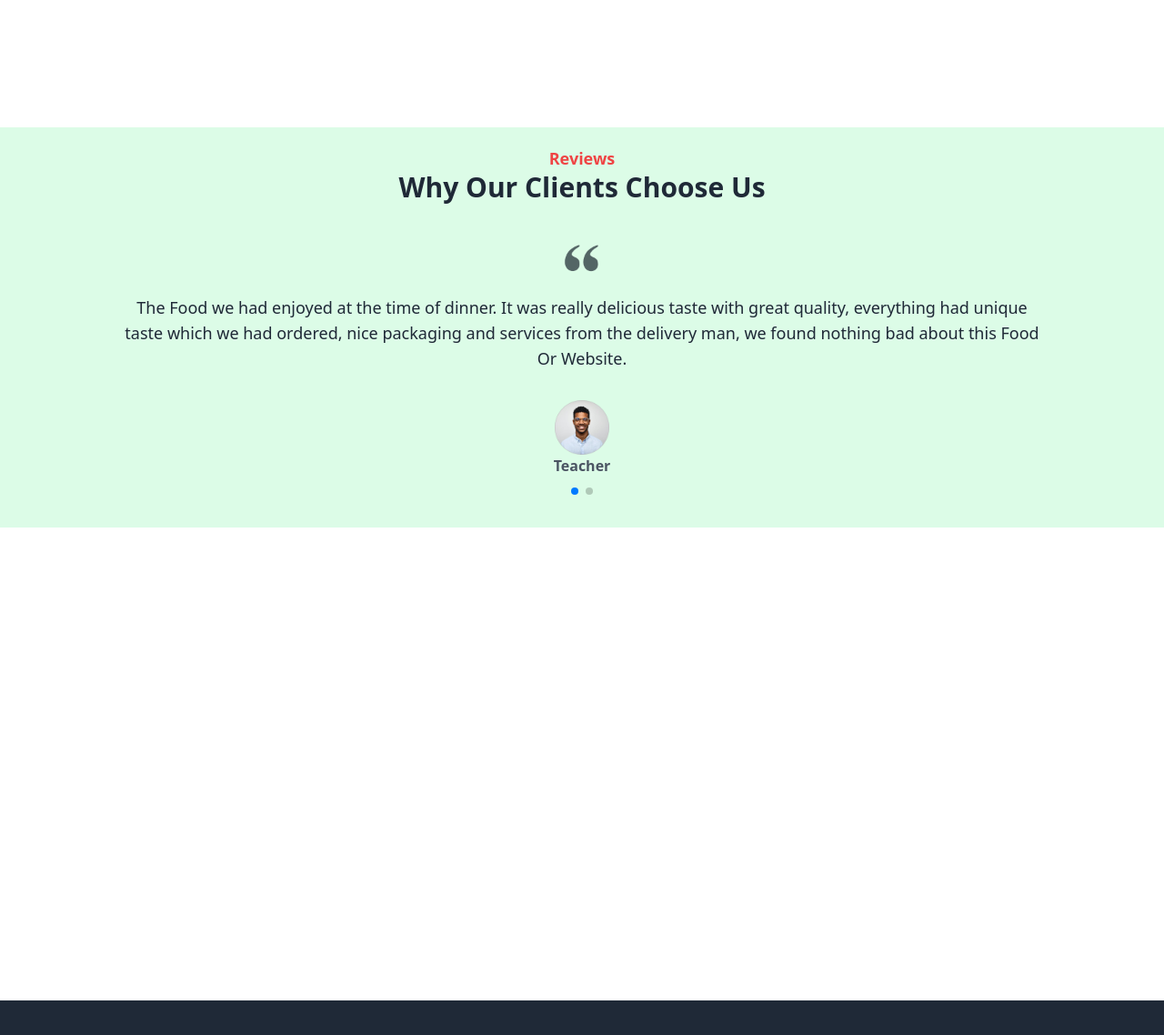
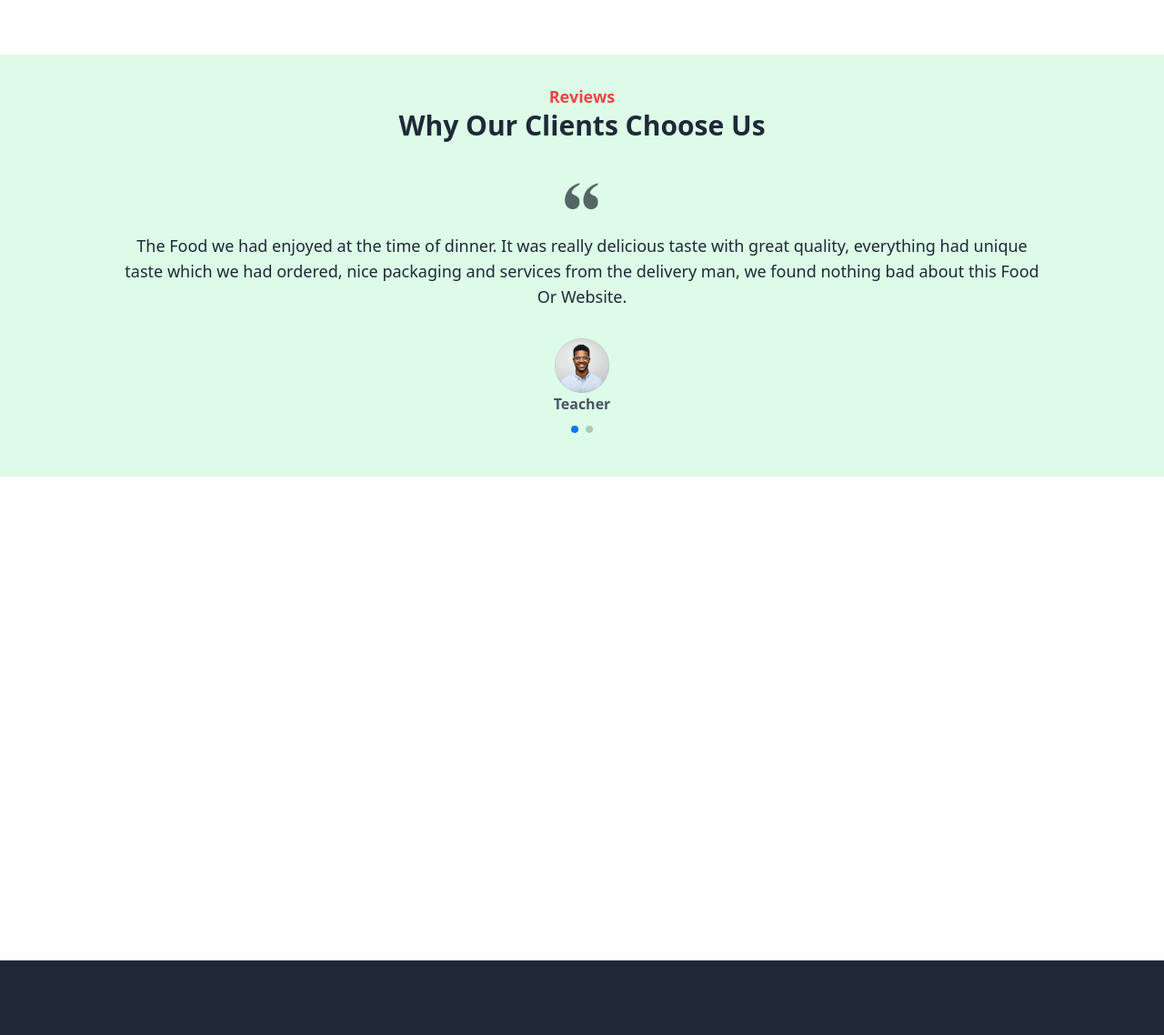
Before and after one commit to AhshanHabib26/food_delivery_with_nextJS, a Next.js app: page / in a window 1280 px wide. Shown: the part 3306-4444 px from the top of the page at 91% size. Built offline with nearby package versions, Linux system fonts and the light colour scheme.

Commit message:
Code Fixed

```diff
--- a/components/AppDownload/AppDownload.js
+++ b/components/AppDownload/AppDownload.js
@@ -4,8 +4,8 @@ import { BsApple } from "react-icons/bs";
 
 const AppDownload = () => {
   return (
-    <div className=" bg-white">
-      <div id="our_apps" className="  max-w-5xl mx-auto px-4 lg:px-0 my-5">
+    <div className=" bg-white py-8">
+      <div id="our_apps" className="  max-w-5xl mx-auto px-4 lg:px-0">
         <div className="card lg:card-side">
           <figure data-aos="fade-right" data-aos-duration="2000">
             <Image src="/Order.png" width={450} height={450} alt="Food" />
@@ -15,24 +15,24 @@ const AppDownload = () => {
             data-aos-duration="2000"
             className="card-body"
           >
-            <h2 className=" text-2xl lg:text-4xl font-semibold">
+            <h2 className=" text-2xl lg:text-4xl text-gray-800 font-semibold">
               Get More With{" "}
               <span className=" text-red-500">Our Application</span>
             </h2>
-            <p className=" flex-grow-0">
+            <p className=" text-gray-600 flex-grow-0">
               Connecting With our iOS & Android apps. Download from iTune & Play
               store
             </p>
             <div>
               <div>
                 <ul className="steps steps-vertical">
-                  <li className="step step-neutral font-semibold">
+                  <li  className="step step-neutral text-gray-800  font-semibold">
                     Follow Delivery Status{" "}
                   </li>
-                  <li className="step step-neutral font-semibold">
+                  <li className="step step-neutral text-gray-800 font-semibold">
                     Order From Any Location
                   </li>
-                  <li className="step step-neutral font-semibold">
+                  <li className="step step-neutral text-gray-800 font-semibold">
                     Get Important Updates
                   </li>
                 </ul>
--- a/components/Review/Review.js
+++ b/components/Review/Review.js
@@ -8,7 +8,7 @@ import Image from "next/image";
 
 const Review = () => {
   return (
-    <div id="reviews" className=" mt-20 bg-green-100 py-5">
+    <div id="reviews" className=" bg-green-100 py-8">
       <p className=" text-center font-extrabold text-lg text-red-500">
         Reviews
       </p>
--- a/components/Subscribe/Subscribe.js
+++ b/components/Subscribe/Subscribe.js
@@ -2,7 +2,7 @@ import { FaEnvelopeOpenText } from "react-icons/fa";
 
 const Subscribe = () => {
   return (
-    <div className=" bg-gray-800 my-8 py-20">
+    <div className=" bg-gray-800 py-20">
       <div data-aos="fade-up" data-aos-duration="3000" className=" flex items-center justify-around  flex-col lg:flex-row">
         <div className=" flex items-center justify-between flex-col lg:flex-row text-center lg:text-left mb-6 lg:mb-0">
           <FaEnvelopeOpenText color="#fff" size="52" />
@@ -12,7 +12,7 @@ const Subscribe = () => {
           </div>
         </div>
         <div>
-          <input placeholder="Enter Email" className=" input rounded-none rounded-l-lg w-[220px] lg:w-[280px]" type="email" name="" id="" />
+          <input placeholder="Enter Email" className=" bg-white input rounded-none rounded-l-lg w-[220px] lg:w-[280px]" type="email" name="" id="" />
           <button className=" btn btn-error text-white capitalize rounded-none rounded-r-lg" type="submit">Subscribe</button>
         </div>
       </div>
```
